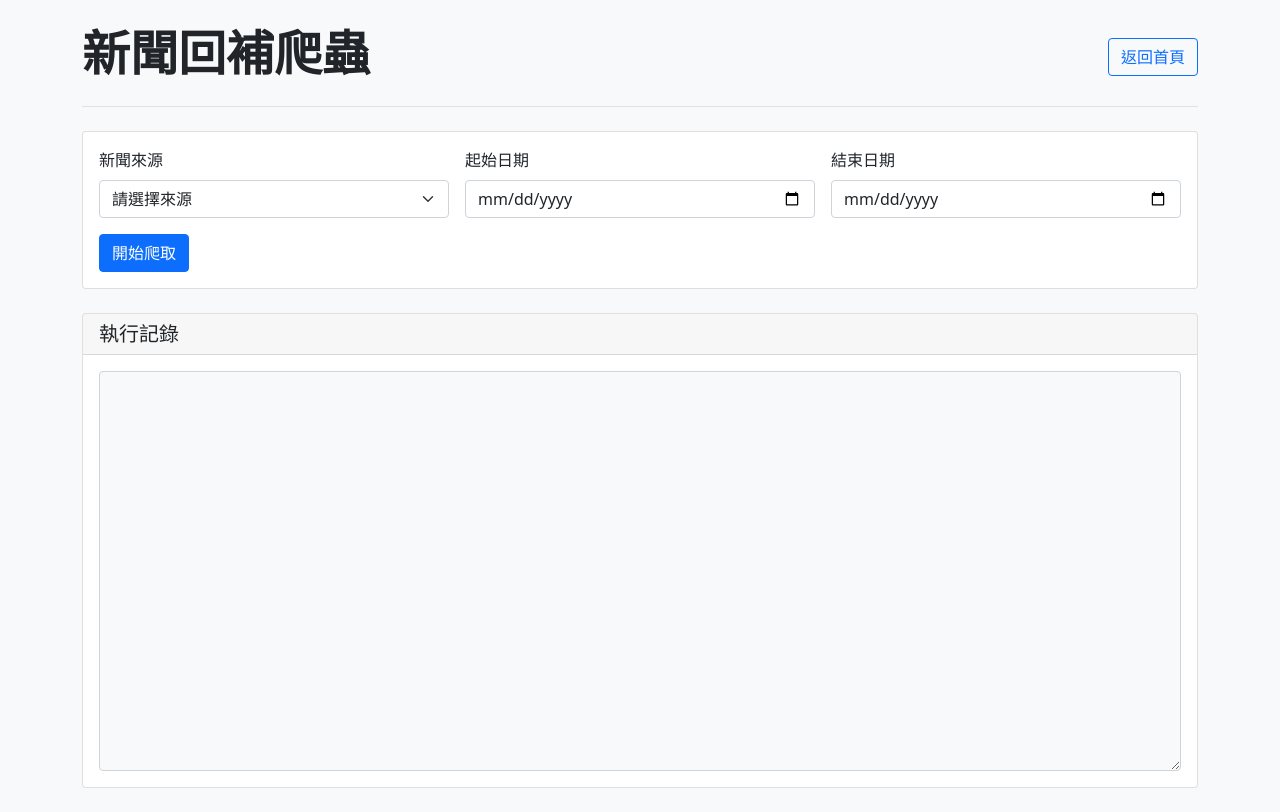
After one commit to MakiDevelop/reas, a FastAPI app: template app/templates/rescrape.html in a window 1280 px wide. The commit adds this page. Run offline with FastAPI, Linux system fonts and the light colour scheme; the template is opened without the code that fills it, so the values that code supplies are empty.

Commit message:
加入匯出資料、回補資料功能

```diff
--- a/app/main.py
+++ b/app/main.py
@@ -1,11 +1,11 @@
-from fastapi import FastAPI, Request, Depends, HTTPException, BackgroundTasks
+from fastapi import FastAPI, Request, Depends, HTTPException, BackgroundTasks, APIRouter, Form
 from fastapi.templating import Jinja2Templates
 from fastapi.staticfiles import StaticFiles
 from app.core.database import engine, Base, get_db
 from app.api.v1.api import api_router
 from app.models.article import Article
 import logging
-from sqlalchemy import text, desc, or_
+from sqlalchemy import text, desc, or_, select
 from app.core.config import settings
 from math import ceil
 from sqlalchemy.orm import Session
@@ -24,6 +24,11 @@ from tempfile import NamedTemporaryFile
 import os
 import shutil
 import io
+import csv
+from app.services.crawler.ltn_crawler import LTNCrawler
+from app.services.crawler.udn_crawler import UDNCrawler
+from app.services.crawler.nextapple_crawler import NextAppleCrawler
+from app.services.crawler.ettoday_crawler import EttodayCrawler
 
 # 設定日誌
 logging.basicConfig(level=logging.INFO)
@@ -471,3 +476,153 @@ async def export_latest(db: Session = Depends(get_db)):
             status_code=500,
             detail=f"匯出失敗: {str(e)}"
         )
+
+@app.get("/export")
+async def export_page(request: Request):
+    """匯出資料頁面"""
+    return templates.TemplateResponse(
+        "export.html",
+        {"request": request}
+    )
+
+@app.post("/export/articles")
+async def export_articles(
+    request: Request,
+    start_date: str = Form(...),
+    end_date: str = Form(...),
+    keyword: str = Form(None),
+    file_format: str = Form("csv")
+):
+    """匯出文章資料"""
+    try:
+        db = next(get_db())
+
+        # 建立查詢
+        query = select(Article).order_by(Article.published_at.desc())
+
+        # 如果有日期範圍
+        if start_date and end_date:
+            start = datetime.strptime(f"{start_date} 00:00:00", '%Y-%m-%d %H:%M:%S')
+            end = datetime.strptime(f"{end_date} 23:59:59", '%Y-%m-%d %H:%M:%S')
+            query = query.where(Article.published_at.between(start, end))
+
+        # 如果有關鍵字
+        if keyword:
+            query = query.where(Article.title.ilike(f'%{keyword}%'))
+
+        # 執行查詢
+        result = db.execute(query)
+        articles = result.scalars().all()
+
+        if not articles:
+            raise HTTPException(status_code=404, detail="找不到符合條件的文章")
+
+        # 準備 CSV 資料
+        output = io.StringIO()
+        writer = csv.writer(output)
+
+        # 寫入標題列
+        writer.writerow([
+            'ID', '標題', '來源', '分類', '記者',
+            '發布時間', '內容', '連結', '圖片連結'
+        ])
+
+        # 寫入資料列
+        for article in articles:
+            writer.writerow([
+                str(article.id),
+                str(article.title or ''),
+                str(article.source or ''),
+                str(article.category or ''),
+                str(article.reporter or ''),
+                article.published_at.strftime('%Y-%m-%d %H:%M:%S'),
+                str(article.content or ''),
+                str(article.url or ''),
+                str(article.image_url or '')
+            ])
+
+        # 設定檔案名稱 - 移除中文關鍵字，只使用時間戳記
+        timestamp = datetime.now().strftime('%Y%m%d_%H%M%S')
+        if keyword:
+            filename = f"news_search_{timestamp}.csv"
+        else:
+            filename = f"news_{start_date}_to_{end_date}_{timestamp}.csv"
+
+        # 準備回應
+        output.seek(0)
+        output_str = output.getvalue()
+        output_bytes = output_str.encode('utf-8-sig')
+
+        return StreamingResponse(
+            io.BytesIO(output_bytes),
+            media_type="text/csv",
+            headers={
+                "Content-Disposition": f"attachment; filename={filename}",
+                "Content-Type": "text/csv; charset=utf-8-sig"
+            }
+        )
+
+    except HTTPException as he:
+        raise he
+    except Exception as e:
+        logger.error(f"匯出文章時發生錯誤: {str(e)}")
+        raise HTTPException(status_code=500, detail=f"匯出失敗: {str(e)}")
+
+@app.get("/rescrape")
+async def rescrape_page(request: Request):
+    """回補爬蟲頁面"""
+    return templates.TemplateResponse(
+        "rescrape.html",
+        {"request": request}
+    )
+
+@app.post("/api/rescrape")
+async def rescrape_articles(
+    request: Request,
+    start_date: str = Form(...),
+    end_date: str = Form(...),
+    source: str = Form(None)
+):
+    """執行回補爬蟲"""
+    try:
+        all_results = []
+        messages = [f"開始爬取新聞，日期範圍：{start_date} 到 {end_date}"]
+
+        # 決定要爬取的來源
+        sources = ["ltn", "udn", "nextapple", "ettoday"]
+        crawlers_to_run = sources if source == 'all' else [source]
+
+        # 執行每個爬蟲
+        for source_name in crawlers_to_run:
+            try:
+                messages.append(f"\n開始爬取 {source_name} 新聞...")
+
+                # 使用 test_crawler 執行爬蟲
+                count = await test_crawler(
+                    crawler_type=source_name,
+                    start_date=start_date,
+                    end_date=end_date
+                )
+
+                messages.append(f"成功爬取 {count} 篇文章")
+
+            except Exception as e:
+                error_msg = f"爬取 {source_name} 時發生錯誤: {str(e)}"
+                messages.append(error_msg)
+                logger.error(error_msg)
+                continue  # 繼續執行其他爬蟲
+
+        # 加入總結資訊
+        messages.append(f"\n爬取完成")
+
+        return {
+            "status": "success",
+            "message": "\n".join(messages)
+        }
+
+    except Exception as e:
+        logger.error(f"回補爬蟲失敗: {str(e)}")
+        return {
+            "status": "error",
+            "message": f"爬蟲失敗: {str(e)}"
+        }
--- /dev/null
+++ b/app/templates/rescrape.html
@@ -0,0 +1,118 @@
+<!DOCTYPE html>
+<html lang="zh-TW">
+<head>
+    <meta charset="UTF-8">
+    <meta name="viewport" content="width=device-width, initial-scale=1.0">
+    <title>新聞回補爬蟲</title>
+    <link href="https://cdn.jsdelivr.net/npm/bootstrap@5.1.3/dist/css/bootstrap.min.css" rel="stylesheet">
+    <style>
+        #logArea {
+            height: 400px;
+            font-family: monospace;
+            white-space: pre-wrap;
+            background-color: #f8f9fa;
+        }
+    </style>
+</head>
+<body class="bg-light">
+    <div class="container py-4">
+        <header class="pb-3 mb-4 border-bottom">
+            <div class="row align-items-center">
+                <div class="col">
+                    <h1 class="display-5 fw-bold">新聞回補爬蟲</h1>
+                </div>
+                <div class="col-auto">
+                    <a href="/" class="btn btn-outline-primary">返回首頁</a>
+                </div>
+            </div>
+        </header>
+
+        <div class="row">
+            <div class="col-md-12">
+                <div class="card">
+                    <div class="card-body">
+                        <form id="rescrapeForm" class="row g-3">
+                            <div class="col-md-4">
+                                <label class="form-label">新聞來源</label>
+                                <select class="form-select" name="source" required>
+                                    <option value="">請選擇來源</option>
+                                    <option value="all">全部</option>
+                                    <option value="ltn">自由時報</option>
+                                    <option value="udn">聯合報</option>
+                                    <option value="nextapple">蘋果日報</option>
+                                    <option value="ettoday">ETtoday</option>
+                                </select>
+                            </div>
+                            <div class="col-md-4">
+                                <label class="form-label">起始日期</label>
+                                <input type="date" class="form-control" name="start_date" required>
+                            </div>
+                            <div class="col-md-4">
+                                <label class="form-label">結束日期</label>
+                                <input type="date" class="form-control" name="end_date" required>
+                            </div>
+                            <div class="col-12">
+                                <button type="submit" class="btn btn-primary" id="submitBtn">
+                                    開始爬取
+                                </button>
+                            </div>
+                        </form>
+                    </div>
+                </div>
+            </div>
+        </div>
+
+        <div class="row mt-4">
+            <div class="col-md-12">
+                <div class="card">
+                    <div class="card-header">
+                        <h5 class="card-title mb-0">執行記錄</h5>
+                    </div>
+                    <div class="card-body">
+                        <textarea id="logArea" class="form-control" readonly></textarea>
+                    </div>
+                </div>
+            </div>
+        </div>
+    </div>
+
+    <script>
+        document.getElementById('rescrapeForm').addEventListener('submit', async function(e) {
+            e.preventDefault();
+
+            const form = e.target;
+            const submitBtn = document.getElementById('submitBtn');
+            const logArea = document.getElementById('logArea');
+
+            // 禁用提交按鈕
+            submitBtn.disabled = true;
+            submitBtn.innerHTML = '<span class="spinner-border spinner-border-sm"></span> 執行中...';
+
+            // 清空記錄區
+            logArea.value = '開始執行爬蟲...\n';
+
+            try {
+                const formData = new FormData(form);
+                const response = await fetch('/api/rescrape', {
+                    method: 'POST',
+                    body: formData
+                });
+
+                const result = await response.json();
+
+                if (result.status === 'success') {
+                    logArea.value += result.message;
+                } else {
+                    logArea.value += '執行失敗：\n' + result.message;
+                }
+            } catch (error) {
+                logArea.value += '發生錯誤：\n' + error.message;
+            } finally {
+                // 恢復提交按鈕
+                submitBtn.disabled = false;
+                submitBtn.innerHTML = '開始爬取';
+            }
+        });
+    </script>
+</body>
+</html>
```
Also changed, not shown: app/templates/export.html (added, +79 -0 lines), app/templates/index.html (+7 -1 lines).
